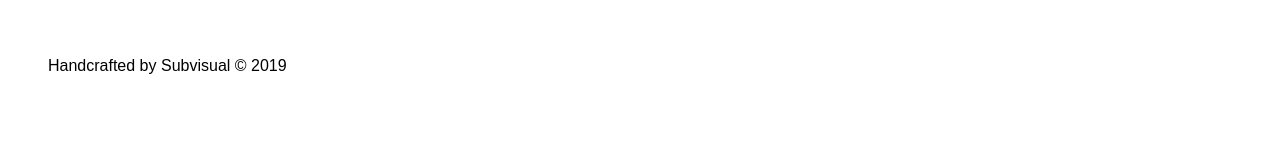
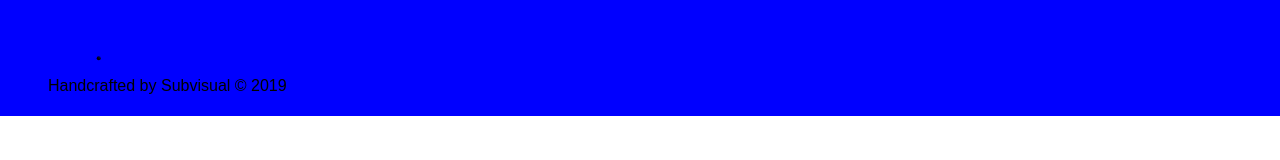
Before and after one commit to subvisual/blog, a Gatsby site: page / in a window 1280 px wide. Built offline with nearby package versions, Linux system fonts and the light colour scheme; Gatsby itself is replaced by a stand-in of ours; a web font is replaced by a local one.

Commit message:
Add logo to footer

```diff
--- a/src/components/layout/footer.jsx
+++ b/src/components/layout/footer.jsx
@@ -1,5 +1,6 @@
 import React from "react"
 
+import Logo from "../logo"
 import Text from "../text"
 import styles from "./footer.module.css"
 
@@ -9,6 +10,9 @@ function Footer() {
   return (
     <div className={styles.root}>
       <div className={styles.content}>
+        <div className={styles.logo}>
+          <Logo color="white" />
+        </div>
         <p>
           <Text small>Handcrafted by Subvisual © {year}</Text>
         </p>
--- a/src/components/layout/footer.module.css
+++ b/src/components/layout/footer.module.css
@@ -1,9 +1,10 @@
 @value breakpoint-tablet: (min-width: 768px);
-@value color-blue: #045cfc;
+
+@value blue from "../colors.module.css";
 
 .root {
   padding: 56px 20px 20px;
-  background-color: color-blue;
+  background-color: blue;
 }
 
 .content {
```
